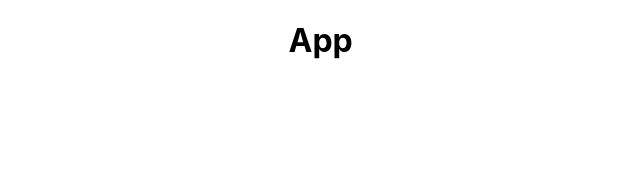
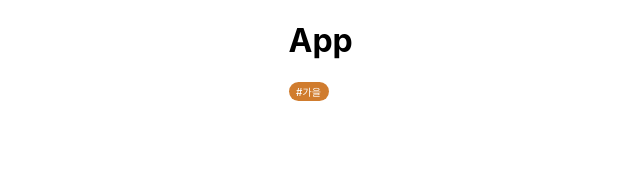
Before and after one commit to git-hubsalt/omoib-frontend, a React (Create React App) app: page / in a window 1280 px wide. Shown: the top 172 px of the page, without its empty margins (155-795 px from the left). Built offline with nearby package versions, Linux system fonts and the light colour scheme; a web font is replaced by a local one.

Commit message:
feat: 태그 #과 내용 분리

```diff
--- a/src/App.tsx
+++ b/src/App.tsx
@@ -1,12 +1,14 @@
 // src/App.tsx
 import React from 'react';
 import { GlobalStyles } from './styles/GlobalStyles';
+import TagButton from './components/Button/TagButton';
 
 const App: React.FC = () => {
   return (
       <>
         <GlobalStyles />
         <h1>App</h1>
+        <TagButton name='#가을' />
       </>
   );
 };
--- a/src/components/Button/TagButton.tsx
+++ b/src/components/Button/TagButton.tsx
@@ -3,16 +3,21 @@ import styled from 'styled-components';
 
 type ButtonProps = {
     className?: string;
-    children?: ReactNode;
+    // children?: ReactNode;
     name: string;
 };
 
 const TagButton =({className, name}:ButtonProps) => {
-    const isSeason = name === '#가을' || name === '#겨울' || name === '#봄' || name === '#여름';
-    const isClothing = name === '#상의' || name === '#하의' || name === '#드레스/원피스';
-    //기본값은 옷 등록했던 태그
-    let backgroundColor = 'transparent';
+    const isHashtag = name.startsWith('#');  // 태그가 #으로 시작하는지 확인
+    let backgroundColor = 'transparent'; //아닐 경우 기본 배경은 투명색
     let color = 'var(--black)';
+    let tagContent = name;
+
+    if (isHashtag) {
+        tagContent = name.substring(1);
+
+        const isSeason = tagContent === '가을' || tagContent === '겨울' || tagContent === '봄' || tagContent === '여름';
+        const isClothing = tagContent === '상의' || tagContent === '하의' || tagContent === '드레스/원피스';
 
         if (isSeason) {
             backgroundColor = '#D07C2E';
@@ -21,6 +26,8 @@ const TagButton =({className, name}:ButtonProps) => {
             backgroundColor = 'var(--blue)';
             color = 'var(--white)';
         }
+    }
+
 
     return(
         <TagBox className={className} backgroundColor={backgroundColor}>
```
Lines whose indentation alone changed are shown as unchanged.
